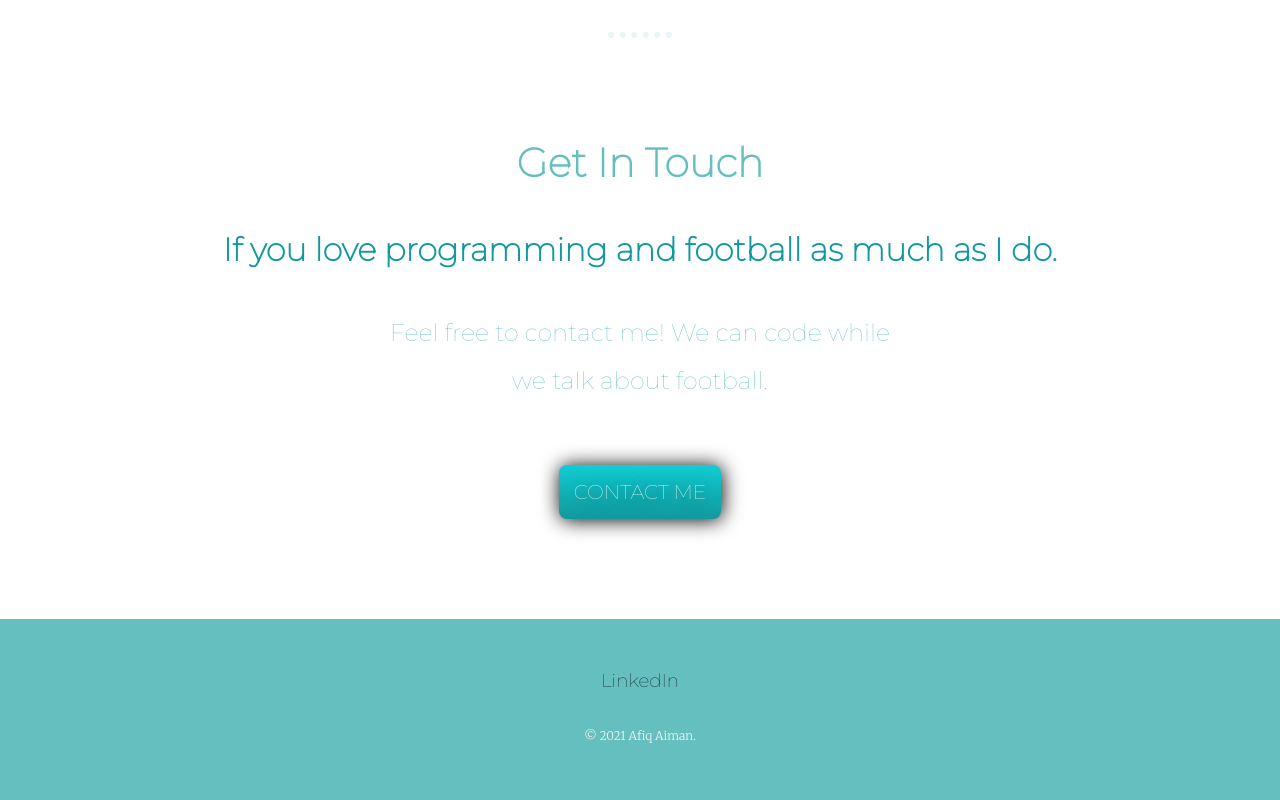
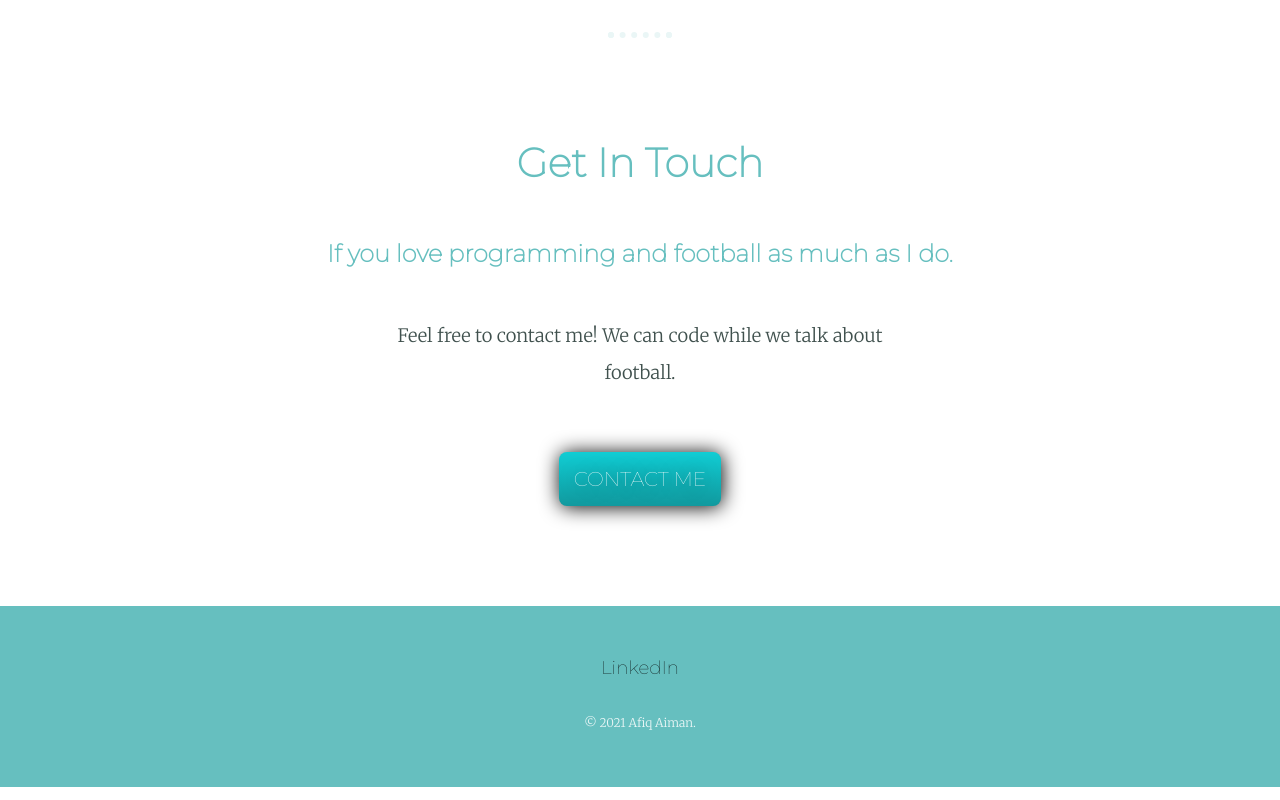
Before and after one commit to afiqaimanafr/personal-site, a plain HTML site: page index.html in a window 1280 px wide. Shown: the part 2390-3190 px from the top of the page. Drawn offline with Linux system fonts and the light colour scheme.

Commit message:
Add files via upload

```diff
--- a/index.html
+++ b/index.html
@@ -47,9 +47,9 @@
       </div>
     </div>
     <hr>
-    <div class="contact-me">
+    <div>
       <h2><strong>Get In Touch</strong></h2>
-      <h3><strong>If you love programming and football as much as I do.</strong></h3>
+      <p class="contact-me"><b>If you love programming and football as much as I do.</b></p>
       <p class="contact-message">Feel free to contact me! We can code while we talk about football.</p>
       <a class="btn" href="mailto:aaafr98@gmail.com">CONTACT ME</a>
     </div>
```
